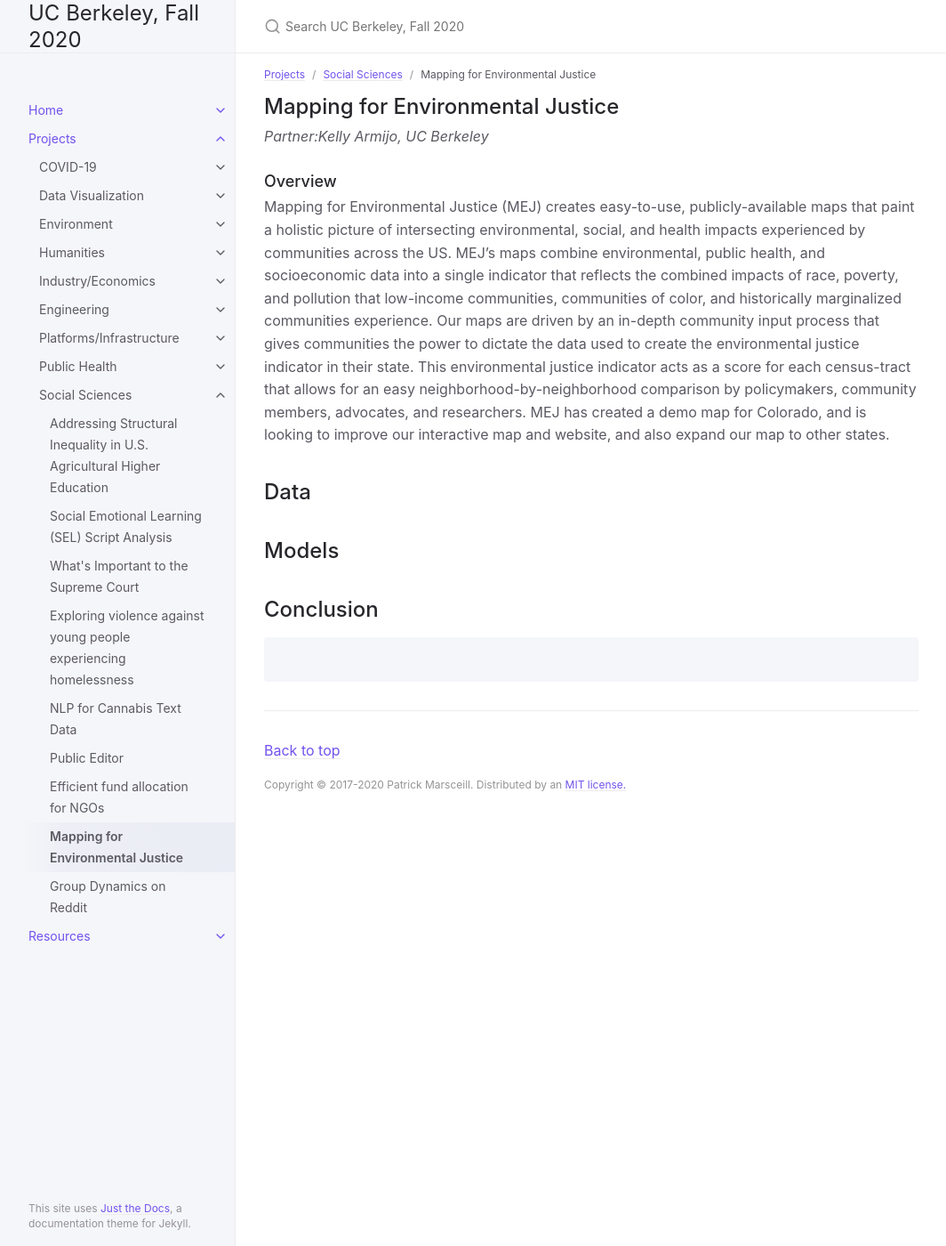
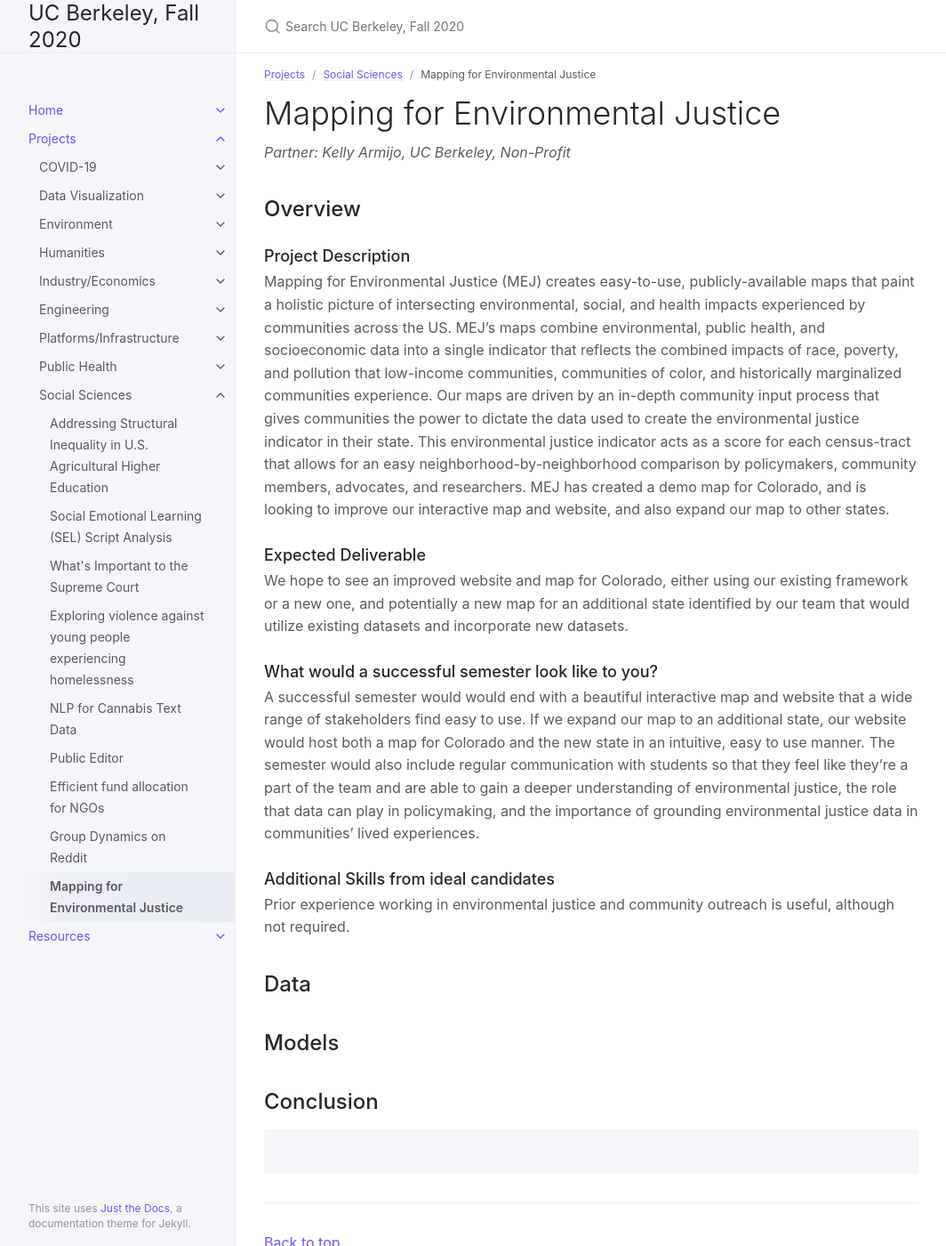
Before and after one commit to DS-Discovery/ds-discovery.github.io, a Jekyll site: the page built from Projects/Social Sciences/SC-Mapping for Environmental Justice.md, in a window 1280 px wide and 1400 px high. Shown: the whole window at 89% size, without its empty margins (107-1171 px from the left). Built offline with Jekyll 4.4.1, drawn with Linux system fonts in a browser that asks for light colours.

Commit message:
Update SC-Mapping for Environmental Justice.md

```diff
--- a/Projects/Social Sciences/SC-Mapping for Environmental Justice.md
+++ b/Projects/Social Sciences/SC-Mapping for Environmental Justice.md
@@ -3,16 +3,22 @@ layout: default
 title: Mapping for Environmental Justice
 parent: Social Sciences
 grand_parent: Projects
-nav_order: 4
+nav_order: 6
 ---
 
 
-## Mapping for Environmental Justice
-*Partner:Kelly Armijo, UC Berkeley*
+# Mapping for Environmental Justice
+*Partner: Kelly Armijo, UC Berkeley, Non-Profit*
 
-### Overview
-
+## Overview
+### Project Description
 Mapping for Environmental Justice (MEJ) creates easy-to-use, publicly-available maps that paint a holistic picture of intersecting environmental, social, and health impacts experienced by communities across the US. MEJ's maps combine environmental, public health, and socioeconomic data into a single indicator that reflects the combined impacts of race, poverty, and pollution that low-income communities, communities of color, and historically marginalized communities experience. Our maps are driven by an in-depth community input process that gives communities the power to dictate the data used to create the environmental justice indicator in their state.  This environmental justice indicator acts as a score for each census-tract that allows for an easy neighborhood-by-neighborhood comparison by policymakers, community members, advocates, and researchers. MEJ has created a demo map for Colorado, and is looking to improve our interactive map and website, and also expand our map to other states.
+### Expected Deliverable
+We hope to see an improved website and map for Colorado, either using our existing framework or a new one, and potentially a new map for an additional state identified by our team that would utilize existing datasets and incorporate new datasets.
+### What would a successful semester look like to you?
+A successful semester would would end with a beautiful interactive map and website that a wide range of stakeholders find easy to use. If we expand our map to an additional state, our website would host both a map for Colorado and the new state in an intuitive, easy to use manner. The semester would also include regular communication with students so that they feel like they're a part of the team and are able to gain a deeper understanding of environmental justice, the role that data can play in policymaking, and the importance of grounding environmental justice data in communities’ lived experiences.
+### Additional Skills from ideal candidates
+Prior experience working in environmental justice and community outreach is useful, although not required.
 
 ## Data
 
```
